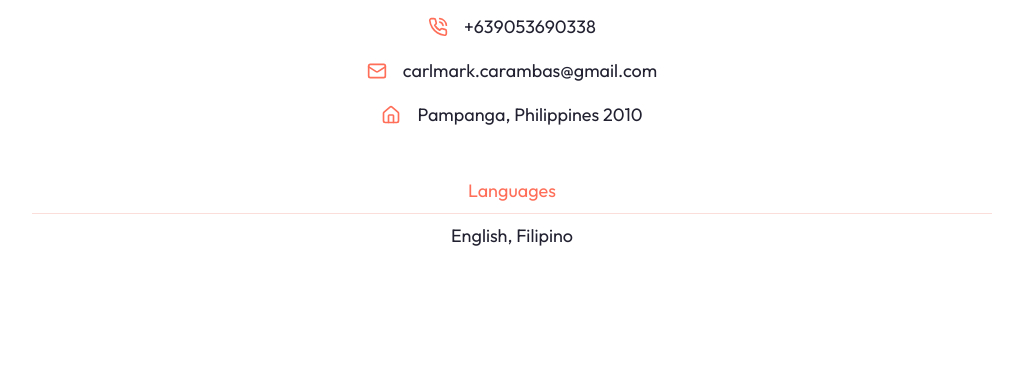
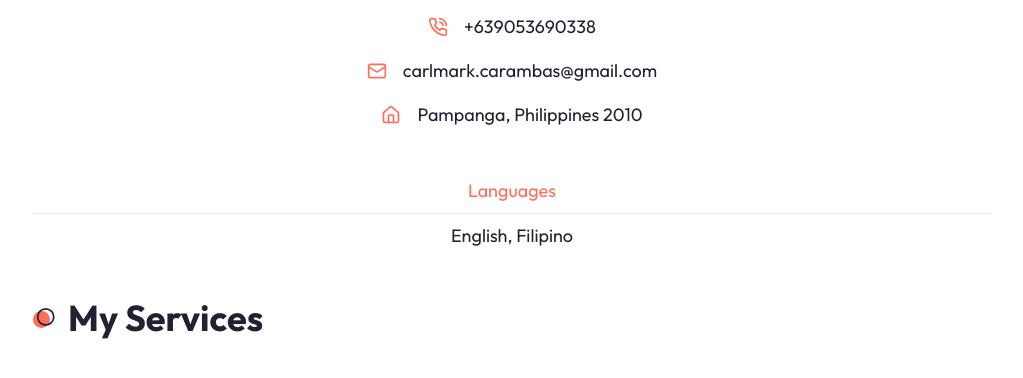
Before and after one commit to carlcarambas/portfolio_react_tailwind, a Next.js app: page / in a window 1280 px wide. Shown: the part 1313-1691 px from the top of the page, without its empty margins (128-1151 px from the left). Built offline with nearby package versions, Linux system fonts and the light colour scheme.

Commit message:
Initial services

```diff
--- a/app/page.jsx
+++ b/app/page.jsx
@@ -2,12 +2,14 @@ import Link from "next/link";
 // components
 import Hero from "@/components/Hero";
 import About from '@/components/About'
+import Services from '@/components/Services'
 
 export default function Home() {
   return (
     <main>
       <Hero />
       <About />
+      <Services />
     </main>
   )
 }
--- /dev/null
+++ b/components/Services.jsx
@@ -0,0 +1,27 @@
+import { Blocks, GanttChartSquare } from 'lucide-react'
+
+const servicesData = [
+  {
+    icon: <Blocks size={72} strokeWidth={0.8} />,
+    title: 'Front-End Development',
+    description: 'UI design and development using ReactJS or Angular',
+  },
+  {
+    icon: <Blocks size={72} strokeWidth={0.8} />,
+    title: 'Backend API Development',
+    description:
+      'RESTful API Development using Nodejs either NestJS or Express framework',
+  },
+]
+
+const Services = () => {
+  return (
+    <section className="mb-12 xl:mb-36">
+      <div className="container mx-auto">
+        <h2 className="section-title">My Services</h2>
+      </div>
+    </section>
+  )
+}
+
+export default Services
```
